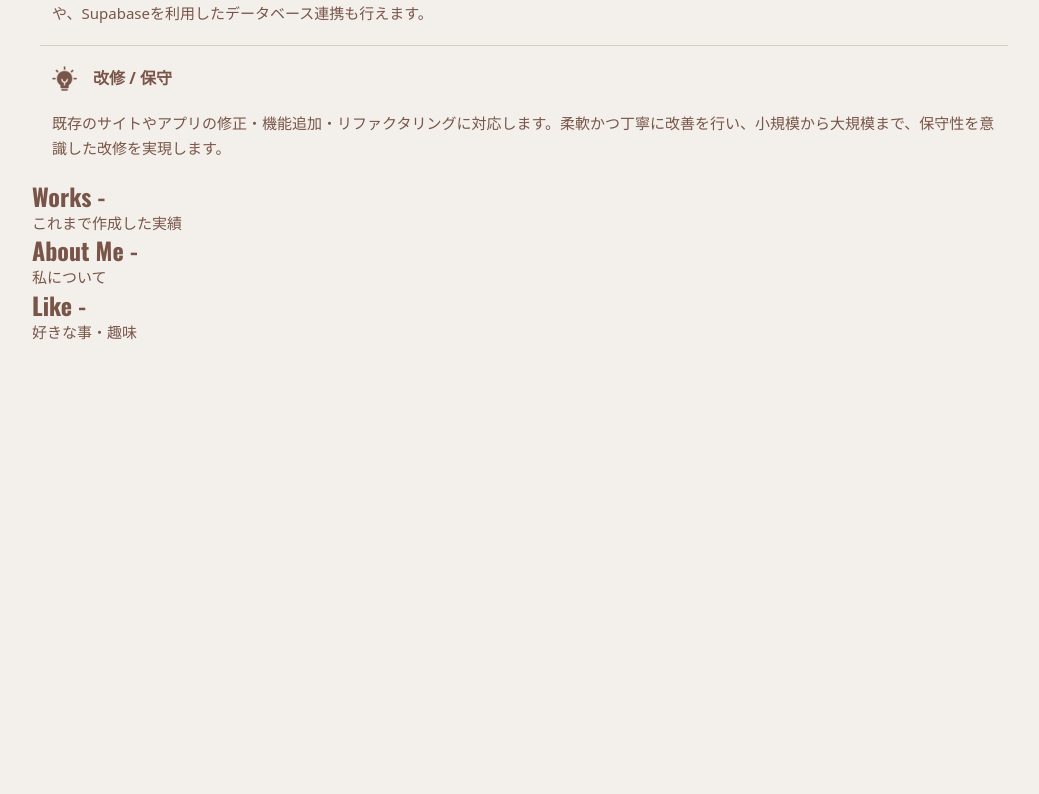
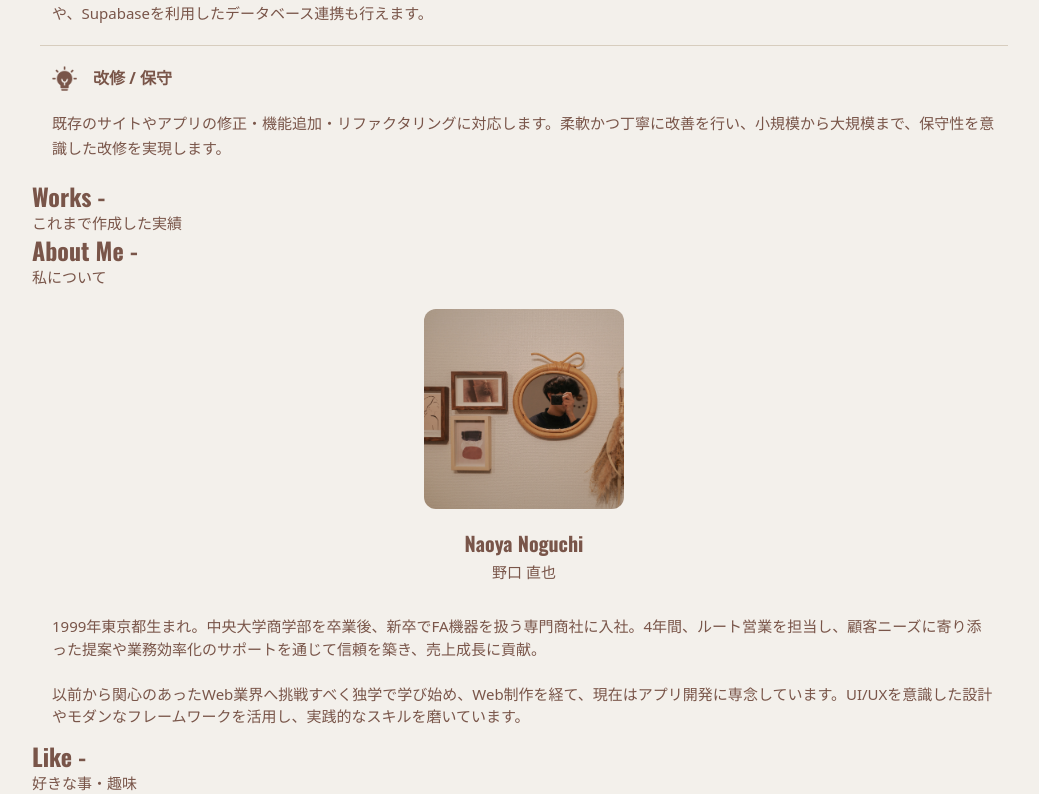
Before and after one commit to Naoya-0213/My-Portfolio-site-_ver.2, a Next.js app: page / in a window 1280 px wide. Shown: the part 921-1715 px from the top of the page, without its empty margins (116-1155 px from the left). Before the commit the page ends 1264 px from the top, so only its background shows below. Built offline with nearby package versions, Linux system fonts and the light colour scheme.

Commit message:
更新_20251004_09-06

```diff
--- a/src/app/components/organisms/main/about/SectionAbout.tsx
+++ b/src/app/components/organisms/main/about/SectionAbout.tsx
@@ -1,10 +1,38 @@
+import Image from "next/image";
+
 import SectionCard from "@/app/components/molecules/SectionCard";
 
 const SectionAbout = () => {
   return (
     <div>
       <SectionCard title="About Me -" subTitle="私について">
-        <div></div>
+        <div className="flex flex-col gap-5 px-2 pt-5">
+          {/* 画像と名前 */}
+          <div className="flex flex-col items-center gap-5">
+            <Image
+              src="/img/section_aboutme/about-me__picture.png"
+              alt="自己紹介写真"
+              width={200}
+              height={200}
+              className="rounded-xl"
+            />
+
+            <div className="flex flex-col items-center gap-1">
+              <h2 className="font-en text-xl font-bold">Naoya Noguchi</h2>
+              <p>野口 直也</p>
+            </div>
+          </div>
+
+          {/* 紹介文 */}
+          <div className="p-3">
+            <p>
+              1999年東京都生まれ。中央大学商学部を卒業後、新卒でFA機器を扱う専門商社に入社。4年間、ルート営業を担当し、顧客ニーズに寄り添った提案や業務効率化のサポートを通じて信頼を築き、売上成長に貢献。
+              <br></br>
+              <br></br>
+              以前から関心のあったWeb業界へ挑戦すべく独学で学び始め、Web制作を経て、現在はアプリ開発に専念しています。UI/UXを意識した設計やモダンなフレームワークを活用し、実践的なスキルを磨いています。
+            </p>
+          </div>
+        </div>
       </SectionCard>
     </div>
   );
--- a/src/app/layout.tsx
+++ b/src/app/layout.tsx
@@ -4,8 +4,16 @@ import { Noto_Sans_JP, Oswald } from "next/font/google";
 import "./styles/_common-css.scss";
 import "./styles/globals.css";
 
-const noto = Noto_Sans_JP({ subsets: ["latin"], variable: "--font-noto" });
-const oswald = Oswald({ subsets: ["latin"], variable: "--font-oswald" });
+const noto = Noto_Sans_JP({
+  subsets: ["latin"],
+  weight: ["400", "700"],
+  variable: "--font-noto",
+});
+const oswald = Oswald({
+  subsets: ["latin"],
+  weight: ["400", "700"],
+  variable: "--font-oswald",
+});
 
 export const metadata: Metadata = {
   title: "Portfolio site by Naoya",
@@ -46,7 +54,7 @@ export default function RootLayout({
   return (
     <html
       lang="ja"
-      className={`bg-[#f3f0eb] font-normal text-[#795549] leading-relaxed ${noto.variable} ${oswald.variable}`}
+      className={`bg-[#f3f0eb] leading-relaxed font-normal text-[#795549] ${noto.variable} ${oswald.variable}`}
     >
       <body className="pc:text-[15px] text-sm">{children}</body>
     </html>
```
Also changed, not shown: public/img/section_aboutme/about-me__picture.png (added).
